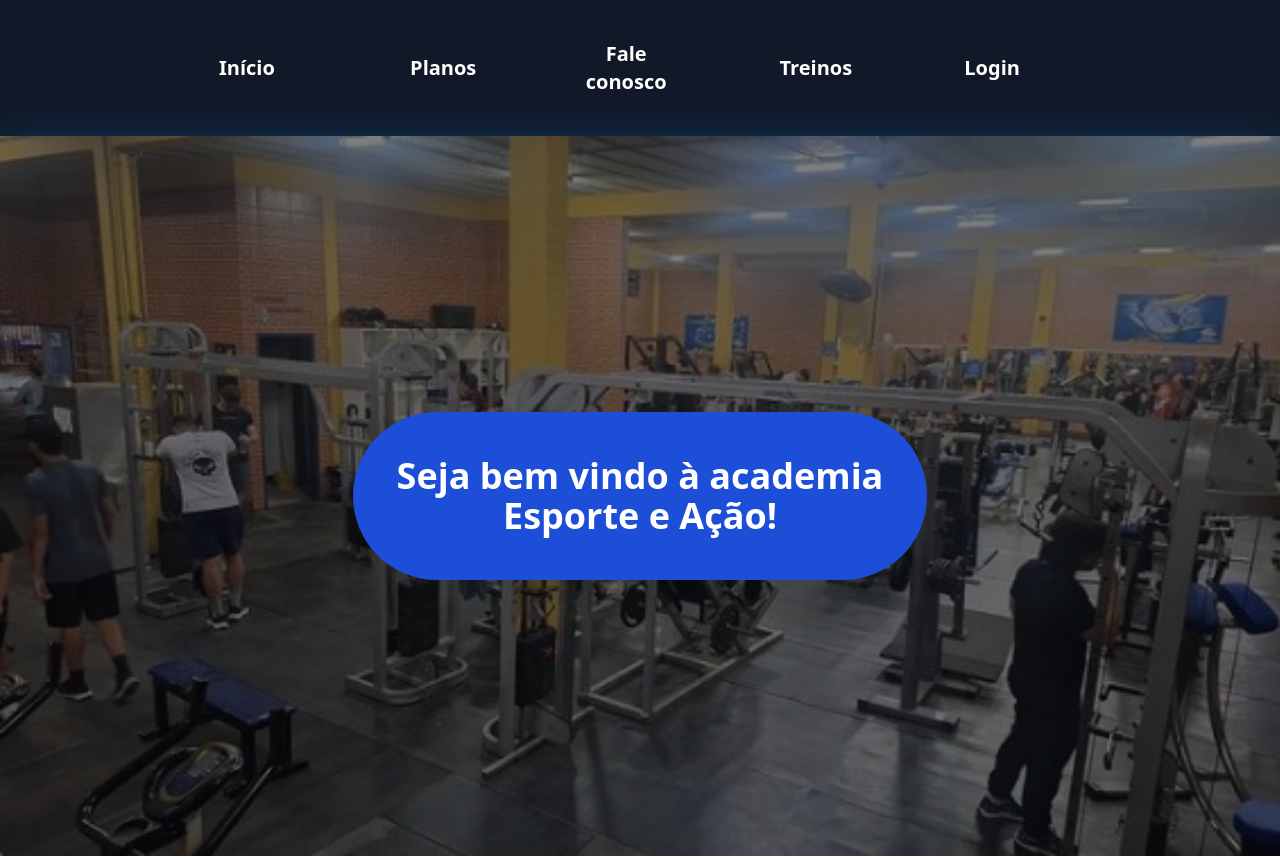
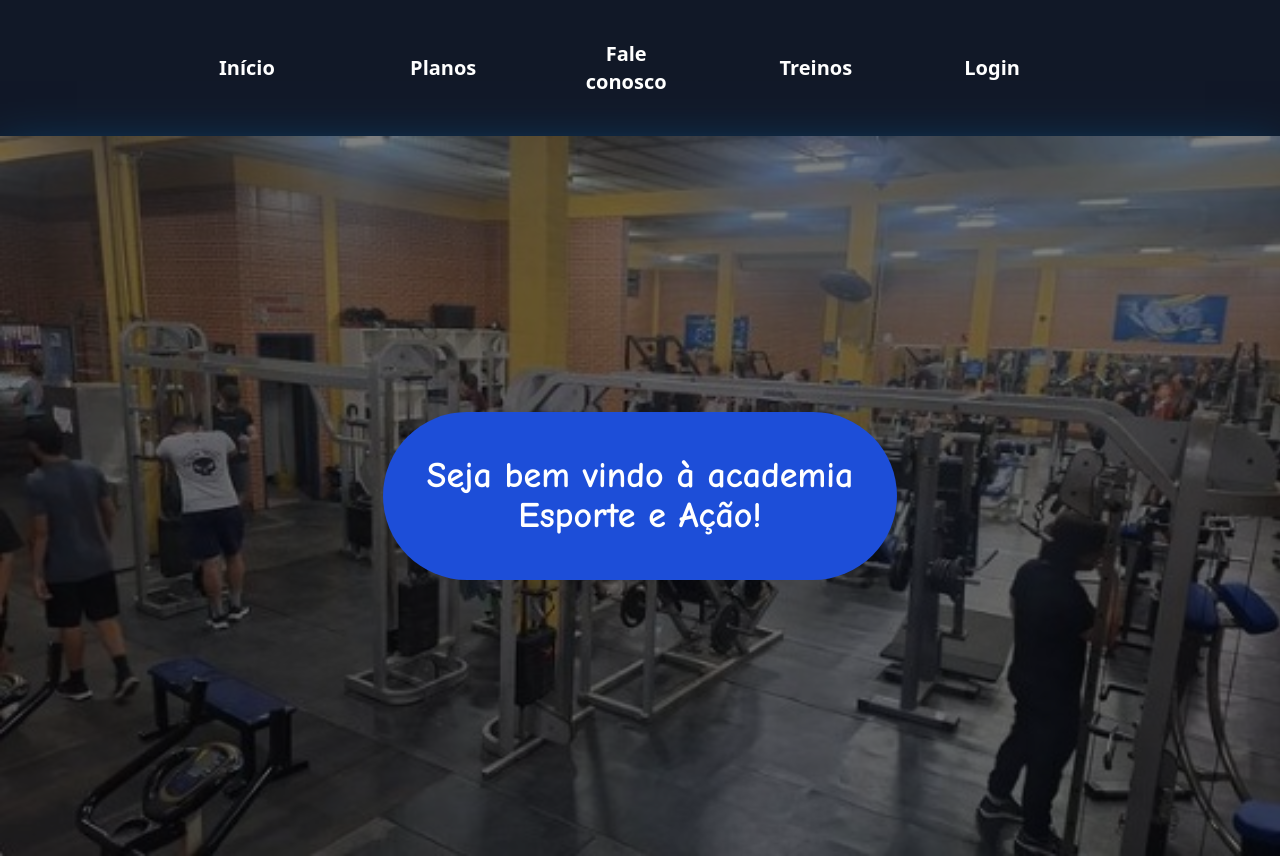
Before and after one commit to gabriel-raamos/academia-esporte-e-acao, a React (Vite) app: page / in a window 1280 px wide. Shown: the top 858 px of the page. Built offline with nearby package versions, Linux system fonts and the light colour scheme.

Commit message:
added comic neue

```diff
--- a/index.html
+++ b/index.html
@@ -3,6 +3,7 @@
   <head>
     <meta charset="UTF-8" />
     <link rel="icon" type="image/svg+xml" href="./src/assets/acadlogo.svg" />
+    <link href="https://fonts.googleapis.com/css2?family=Comic+Neue:ital,wght@0,300;0,400;0,700;1,300;1,400;1,700&display=swap" rel="stylesheet">
     <meta name="viewport" content="width=device-width, initial-scale=1.0" />
     <title>Esporte e Ação</title>
   </head>
--- a/package.json
+++ b/package.json
@@ -20,6 +20,7 @@
     "bcryptjs": "^2.4.3",
     "body-parser": "^1.20.2",
     "concurrently": "^8.2.2",
+    "cookie-parser": "^1.4.6",
     "cors": "^2.8.5",
     "dotenv": "^16.4.5",
     "esm": "^3.2.25",
--- a/src/components/LoginForm/LoginForm.jsx
+++ b/src/components/LoginForm/LoginForm.jsx
@@ -16,7 +16,7 @@ export default function LoginForm() {
         };
 
         try {
-            const response = await axios.post("https://pi-academia.vercel.app/api/cliente/logarcliente", userData);
+            const response = await axios.post("http://localhost:5000/api/cliente/logarcliente", userData);
 
             localStorage.setItem('authorization', response.data.accessToken)
             localStorage.setItem('json-data', JSON.stringify(response.data.clienteData))
--- a/src/index.css
+++ b/src/index.css
@@ -4,6 +4,18 @@
 
 @import "~slick-carousel/slick/slick.css";
 @import "~slick-carousel/slick/slick-theme.css";
+
+@import url('https://fonts.googleapis.com/css2?family=Comic+Neue:ital,wght@0,300;0,400;0,700;1,300;1,400;1,700&display=swap');
+
+@layer base {
+    @font-face {
+        font-family: 'Neue';
+        font-style: normal;
+        font-weight: 400;
+        font-display: swap;
+        src: url('https://fonts.googleapis.com/css2?family=Comic+Neue:ital,wght@0,300;0,400;0,700;1,300;1,400;1,700&display=swap') format('woff2');
+    }
+}
 
 html,
 body,
@@ -99,5 +111,5 @@ input[type=number]::-webkit-inner-spin-button {
 }
 
 input[type=number] {
-    -moz-appearance:textfield;
+    -moz-appearance: textfield;
 }
--- a/src/pages/Home/Home.jsx
+++ b/src/pages/Home/Home.jsx
@@ -45,7 +45,7 @@ export default function Home() {
     }, [authHeader]);
 
     return (
-        <section>
+        <section className="select-none font-comicneue" >
             <section className="bg-gym3 bg-cover bg-no-repeat h-90vh items-center flex justify-center static bg-fixed bg-blend-darken bg-black bg-opacity-50 shadow-[0_20px_50px_rgba(8,_112,_184,_0.7)]" >
                 <div className="flex justify-center items-center" >
                     <div className="justify-center items-center flex bg-blue-700 p-3 bg-gradient-to-br from blue-700 text-white rounded-full font-bold hover:shadow-[0px_0px_20px_10px] hover:shadow-[#1d4ed8] transition duration-500" >
--- a/tailwind.config.js
+++ b/tailwind.config.js
@@ -6,6 +6,9 @@ export default {
   ],
   theme: {
     extend: {
+      fontFamily: {
+        'comicneue': [ 'Comic Neue', 'cursive' ]
+      },
       backgroundImage: {
         'gym': "url('./src/assets/images/invictus_go_Almaty_gym_zone_2022.jpeg')",
         'gym-bg': "url('./public/academia_widelg.jpg')",
```
Also changed, not shown: 2 other files (tests, documents, lock files or other folders).
